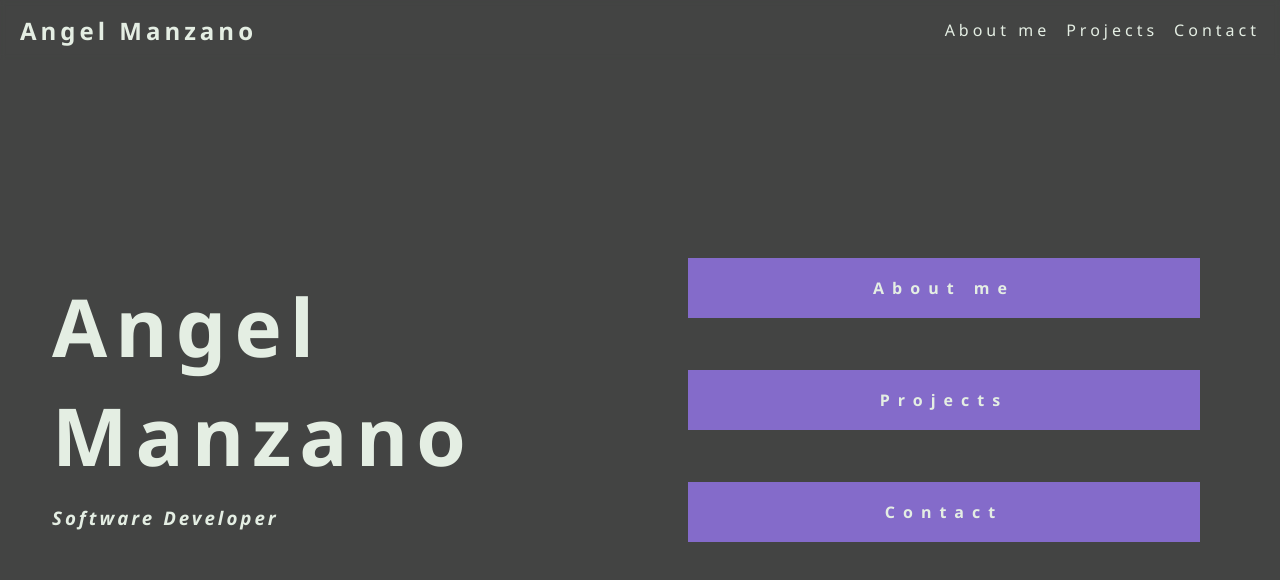
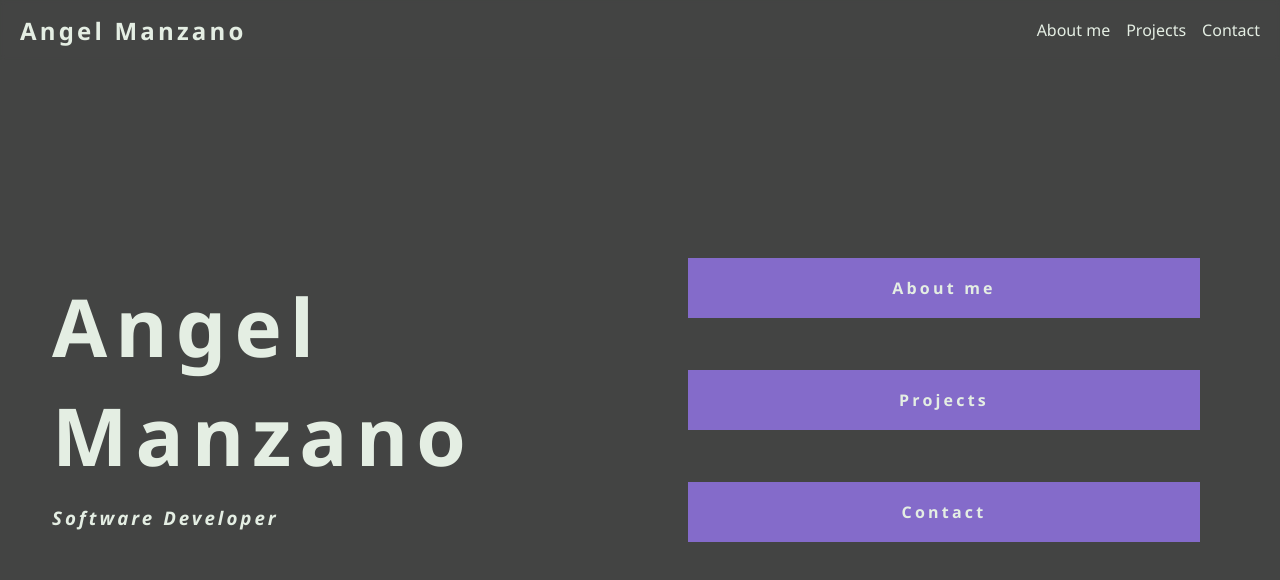
Before and after one commit to AngelGabriel-ManzanoContreras/angel-manzano-portfolio, a React (Vite) app: page / in a window 1280 px wide. Shown: the top 580 px of the page. Built offline with nearby package versions, Linux system fonts and the light colour scheme.

Commit message:
Removing some letter spicing

```diff
--- a/src/components/Header/Header.module.css
+++ b/src/components/Header/Header.module.css
@@ -6,15 +6,15 @@
   color: #e4eee3;
   position: fixed;
   z-index: 2;
-  letter-spacing: .25rem;
 
   display: flex;
   flex-direction: row;
   justify-content: space-between;
   align-items: center;
-  backdrop-filter: blur(2.5px);
+  backdrop-filter: blur(2px);
 }
 
 .Header > h2 {
   z-index: 1;
+  letter-spacing: .2rem;
 }
--- a/src/components/MainButton/MainButton.module.css
+++ b/src/components/MainButton/MainButton.module.css
@@ -4,7 +4,7 @@
   min-width: 200px;
   height: fit-content;
 
-  letter-spacing: .5rem;
+  letter-spacing: .2rem;
   font-size: 1rem;
   text-align: center;
   font-weight: bold;
```
